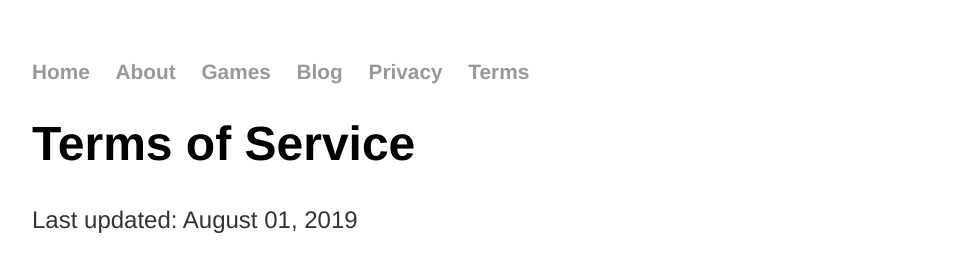
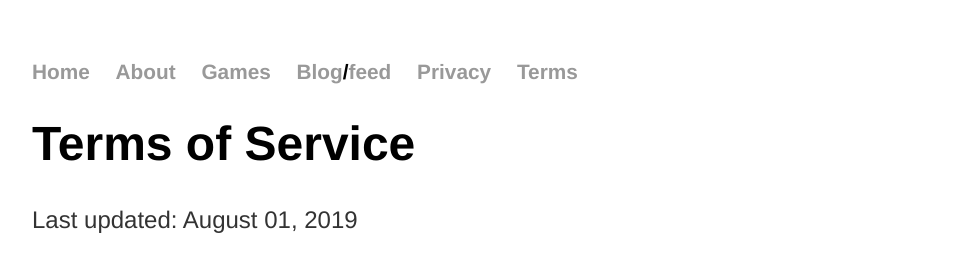
Before and after one commit to vrgamestudio/vrgamestudio.github.io, a Jekyll site: the page built from docs/terms.html, in a window 1280 px wide. Shown: the top 253 px of the page, without its empty margins (160-1118 px from the left). Built offline with Jekyll 4.4.1, drawn with Linux system fonts in a browser that asks for light colours.

Commit message:
Update default.html
Added Xml Blog Feed link

```diff
--- a/_layouts/default.html
+++ b/_layouts/default.html
@@ -12,7 +12,7 @@
         <li><a href="/">Home</a></li>
         <li><a href="/about">About</a></li>
         <li><a href="/games">Games</a></li>
-        <li><a href="/blog">Blog</a></li>
+        <li><a href="/blog">Blog</a>/<a href="/blog/atom.xml">feed</a></li>
         <li><a href="/docs/privacy.html">Privacy</a></li>
         <li><a href="/docs/terms.html">Terms</a></li>
       </ul>
```
